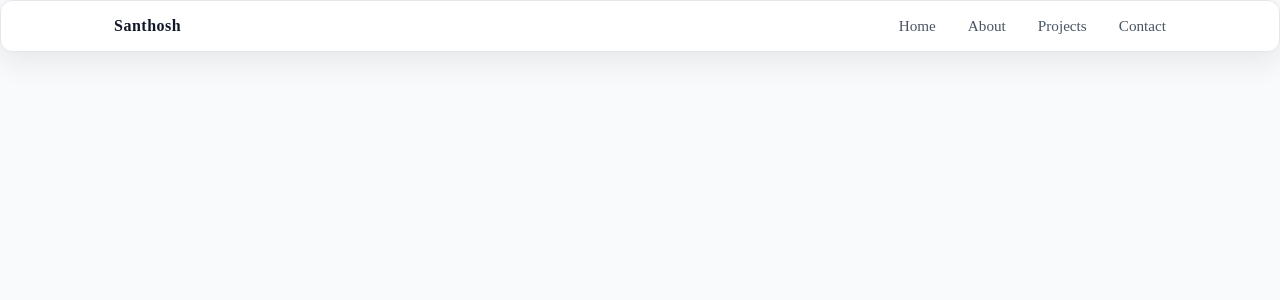
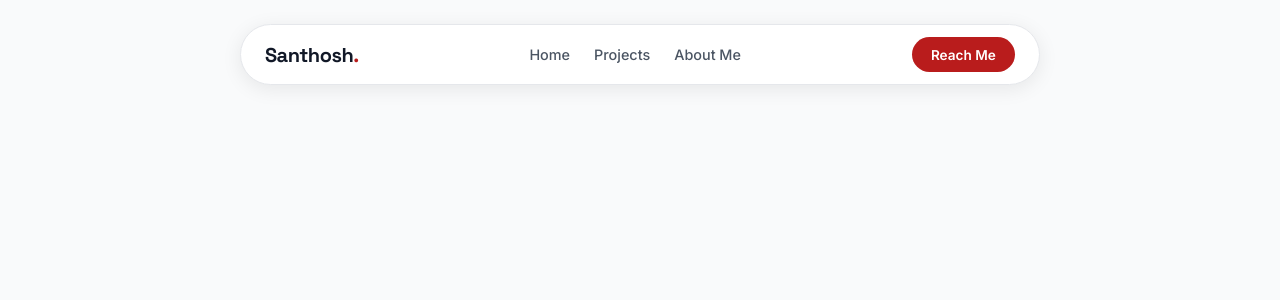
Before and after one commit to Santhosh-Kumar-2004/santhosh.dev-portfolio-site, a React (Vite) app: page / in a window 1280 px wide. Shown: the top 300 px of the page. Built offline with nearby package versions, Linux system fonts and the light colour scheme.

Commit message:
Updated the whole this

```diff
--- a/src/components/Navbar.jsx
+++ b/src/components/Navbar.jsx
@@ -2,19 +2,22 @@ import "../styles/Navbar.css";
 
 export default function Navbar() {
   return (
-    <header className="navbar surface">
-      <div className="navbar-inner">
+    <header className="navbar-container">
+      <nav className="navbar-floating">
         <div className="navbar-logo">
-          Santhosh
+          Santhosh<span>.</span>
         </div>
 
-        <nav className="navbar-links">
-          <a href="#home">Home</a>
-          <a href="#about">About</a>
-          <a href="#projects">Projects</a>
-          <a href="#contact">Contact</a>
-        </nav>
-      </div>
+        <div className="navbar-links">
+          <a href="#home" className="nav-link">Home</a>
+          <a href="#projects" className="nav-link">Projects</a>
+          <a href="#about" className="nav-link">About Me</a>
+        </div>
+
+        <a href="#contact" className="nav-cta">
+          Reach Me
+        </a>
+      </nav>
     </header>
   );
 }
--- a/src/styles/Navbar.css
+++ b/src/styles/Navbar.css
@@ -1,37 +1,85 @@
-.navbar {
+/* Container to handle centering and fixed positioning */
+.navbar-container {
   position: fixed;
-  top: 0;
-  width: 100%;
-  z-index: 100;
-  backdrop-filter: blur(10px);
+  top: 1.5rem;
+  left: 0;
+  right: 0;
+  display: flex;
+  justify-content: center;
+  align-items: center;
+  z-index: 1000;
+  padding: 0 1rem;
 }
 
-.navbar-inner {
-  max-width: 1100px;
-  margin: 0 auto;
-  padding: 1rem 1.5rem;
-
+/* The floating glass card */
+.navbar-floating {
   display: flex;
   align-items: center;
   justify-content: space-between;
+  gap: 2rem;
+  padding: 0.75rem 1.5rem;
+  background-color: var(--bg-surface);
+  border: 1px solid var(--border-color);
+  border-radius: 50px;
+  box-shadow: 0 4px 20px var(--shadow-color);
+  backdrop-filter: blur(10px); /* Subtle glass effect */
+  max-width: 800px;
+  width: 100%;
 }
 
+/* Logo styling using Heading Font */
 .navbar-logo {
-  font-weight: 600;
-  letter-spacing: 0.5px;
+  font-family: var(--font-heading);
+  font-weight: 700;
+  font-size: 1.25rem;
+  color: var(--text-primary);
+  letter-spacing: -0.5px;
 }
 
+.navbar-logo span {
+  color: var(--accent-primary);
+}
+
+/* Nav Links */
 .navbar-links {
   display: flex;
-  gap: 2rem;
+  gap: 1.5rem;
 }
 
-.navbar-links a {
+.nav-link {
+  font-family: var(--font-body);
+  text-decoration: none;
   color: var(--text-secondary);
-  font-size: 0.95rem;
+  font-size: 0.9rem;
+  font-weight: 500;
   transition: color var(--transition-fast);
 }
 
-.navbar-links a:hover {
+.nav-link:hover {
   color: var(--accent-primary);
 }
+
+/* CTA Button */
+.nav-cta {
+  font-family: var(--font-body);
+  text-decoration: none;
+  background-color: var(--accent-primary);
+  color: #ffffff;
+  padding: 0.6rem 1.2rem;
+  border-radius: 25px;
+  font-size: 0.85rem;
+  font-weight: 600;
+  transition: background-color var(--transition-fast), transform var(--transition-fast);
+}
+
+.nav-cta:hover {
+  background-color: var(--accent-hover);
+  transform: translateY(-2px);
+}
+
+/* Mobile Responsive adjustment */
+@media (max-width: 600px) {
+  .navbar-links {
+    display: none; /* Usually you'd use a hamburger menu here */
+  }
+}
```
Also changed, not shown: src/context/ThemeContext.jsx (added, +31 -0 lines).
